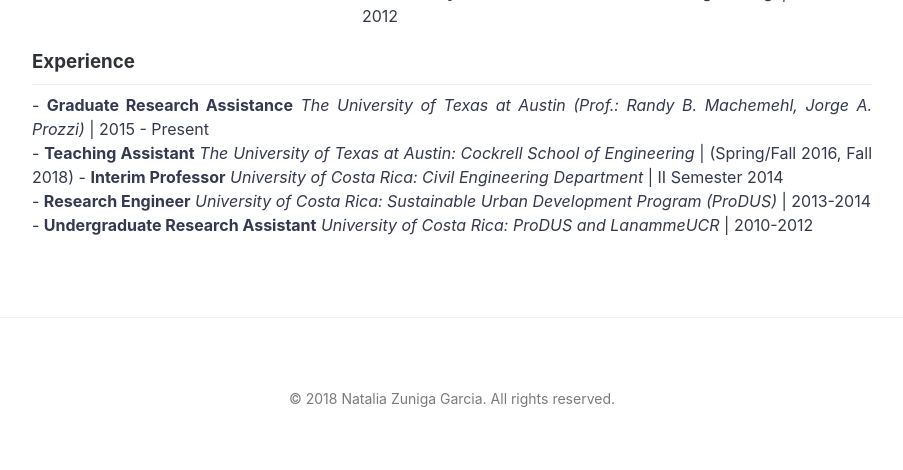
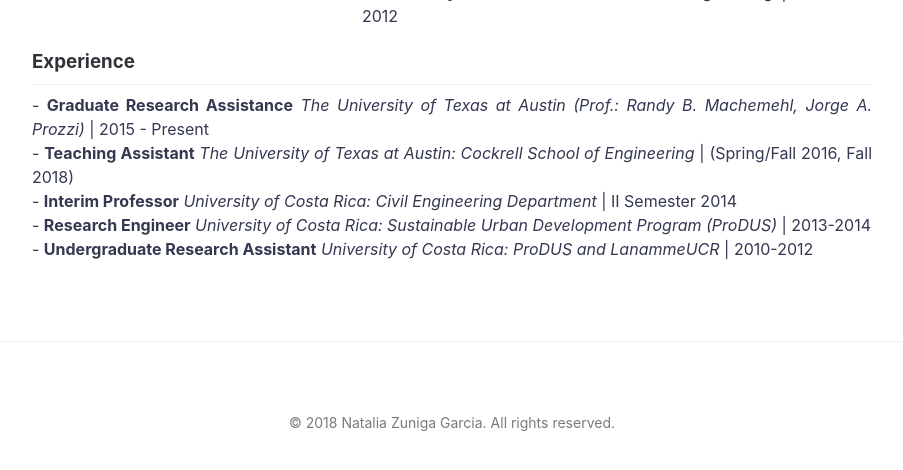
Before and after one commit to nzunigag/nzunigag.github.io, a Jekyll site: the page built from about.md, in a window 1280 px wide, cut to the strip 709-1187 px from the top of the page. Shown: the top 470 px of the strip, without its empty margins (188-1091 px from the left). Built offline with Jekyll 4.4.1, drawn with Linux system fonts in a browser that asks for light colours.

```diff
--- a/about.md
+++ b/about.md
@@ -27,7 +27,7 @@ ___
 <p align="justify">
 - <b>Graduate Research Assistance</b> <i>The University of Texas at Austin (Prof.: Randy B. Machemehl, Jorge A. Prozzi)</i> | 2015 - Present
 <br>
-- <b>Teaching Assistant</b> <i>The University of Texas at Austin: Cockrell School of Engineering</i> | (Spring/Fall 2016, Fall 2018)
+- <b>Teaching Assistant</b> <i>The University of Texas at Austin: Cockrell School of Engineering</i> | (Spring/Fall 2016, Fall 2018) <br>
 - <b>Interim Professor</b> <i>University of Costa Rica: Civil Engineering Department</i> | II Semester 2014
 <br>
 - <b>Research Engineer</b> <i>University of Costa Rica: Sustainable Urban Development Program (ProDUS)</i> | 2013-2014
```
